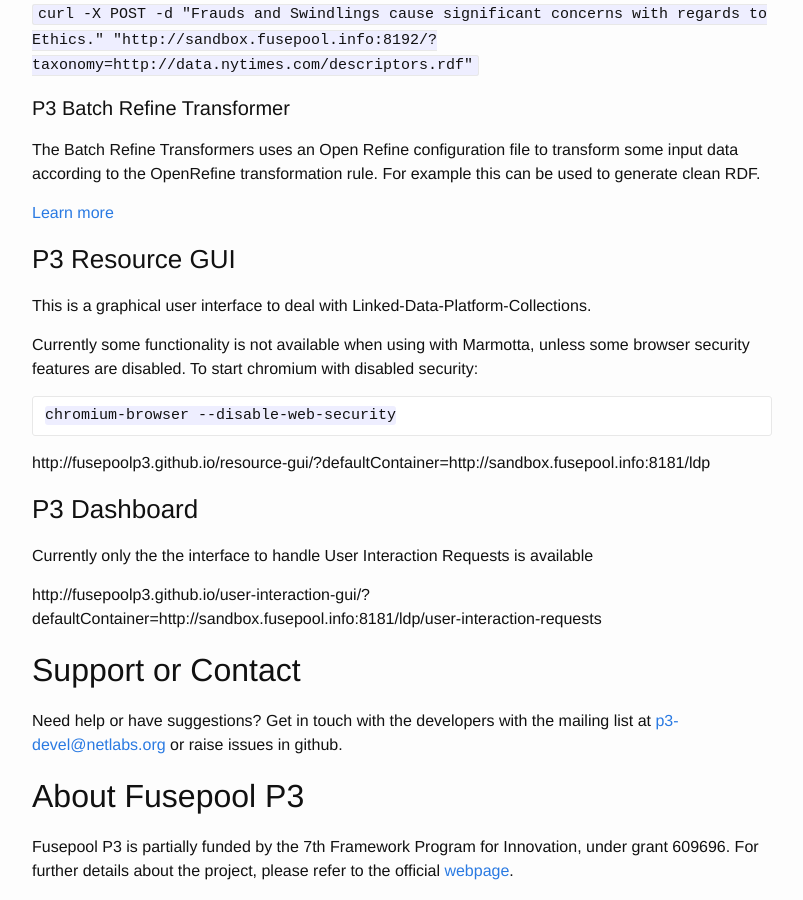
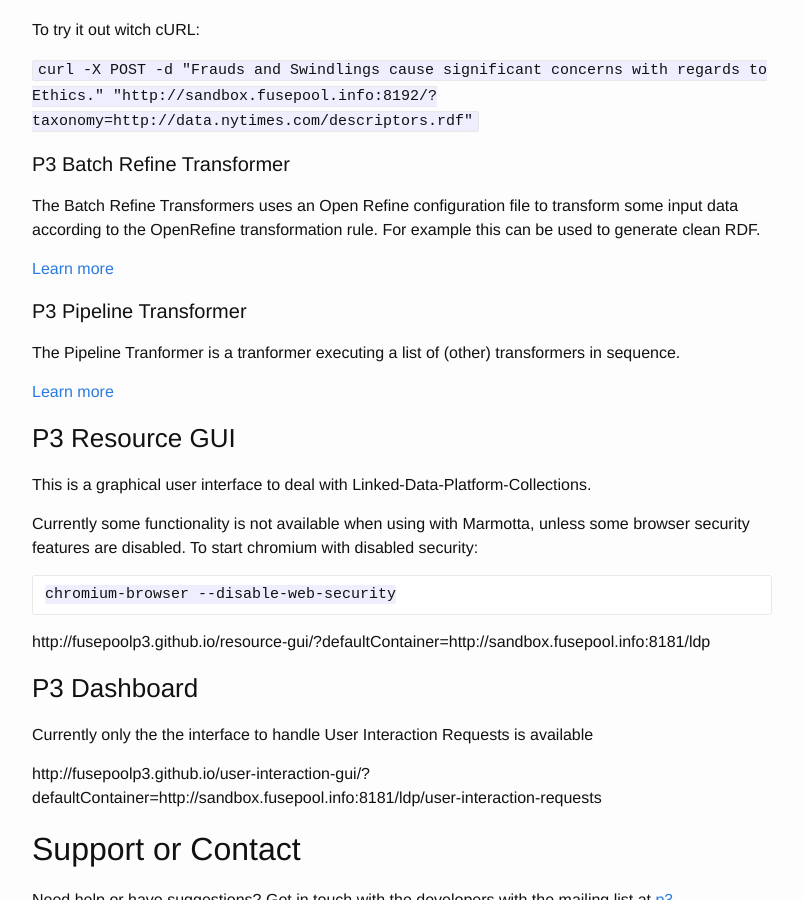
Before and after one commit to fusepoolP3/fusepoolp3.github.io, a Jekyll site: the page built from index.md, in a window 1280 px wide and 900 px high, scrolled down 1523 px. Shown: the whole window, without its empty margins (238-1041 px from the left). Built offline with Jekyll 4.4.1, drawn with Linux system fonts in a browser that asks for light colours.

Commit message:
new page on pipe-line transfomer (with missing information)

```diff
--- a/index.md
+++ b/index.md
@@ -67,6 +67,11 @@
 
 [Learn more](batch-refine/)
 
+#### P3 Pipeline Transformer
+
+The Pipeline Tranformer is a tranformer executing a list of (other) transformers in sequence.
+
+[Learn more](pipeline-transformer/)
 
 ### P3 Resource GUI
 
```
Also changed, not shown: pipeline-transformer.md (added, +15 -0 lines).
